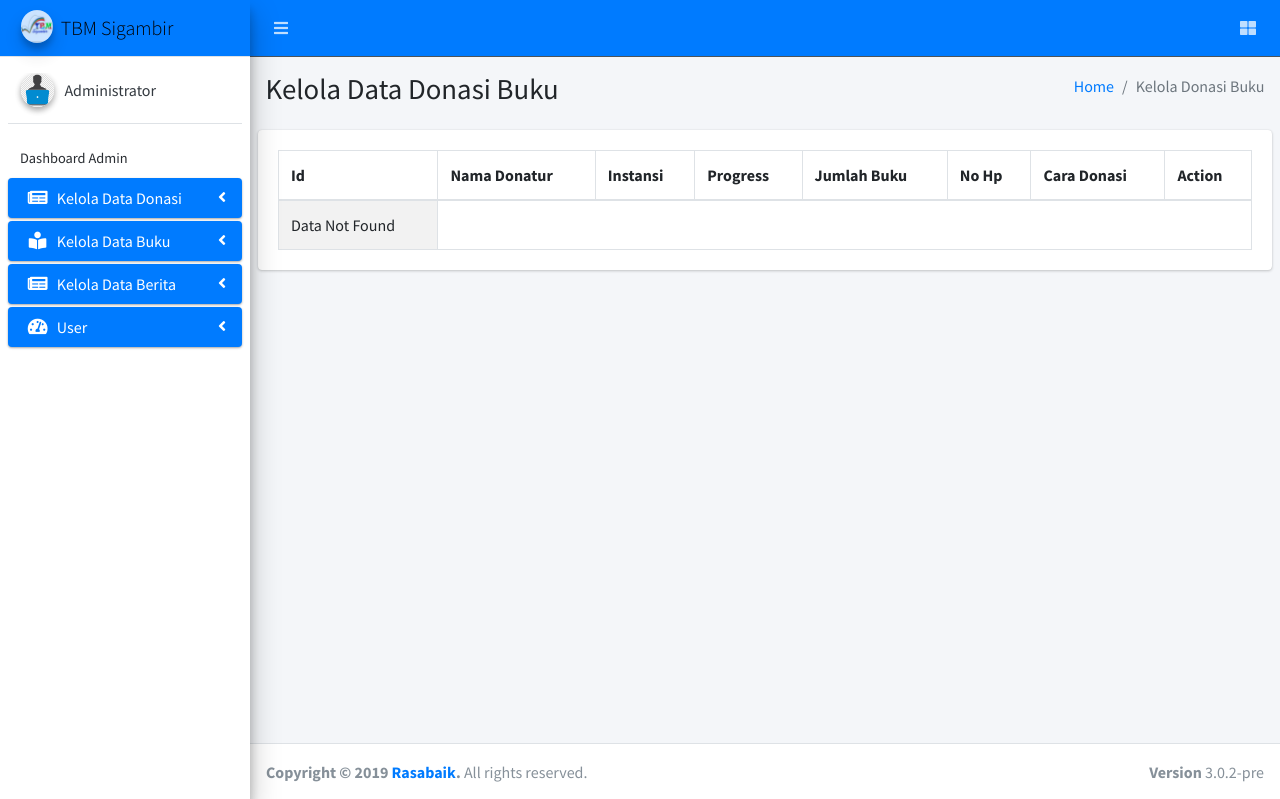
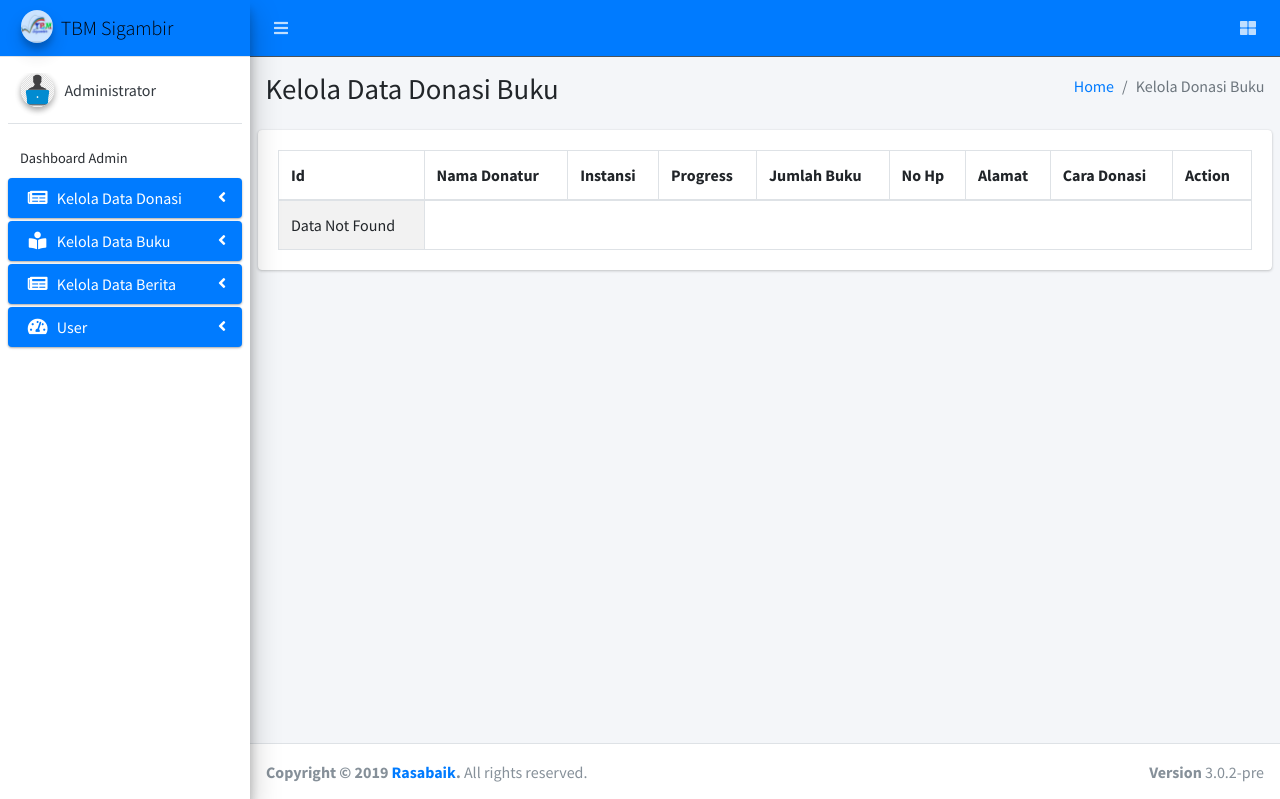
Before and after one commit to adhanchaniago/book_collect_ci, a CodeIgniter app: page /book_collect_ci/index.php/admincontroller/donasi_buku in a window 1280 px wide. Shown: the top 799 px of the page. Run offline with CodeIgniter, Linux system fonts and the light colour scheme; the visitor is signed in with stand-in values (Sample User, id 1); data that the repository does not hold is empty; some libraries are stand-ins or nearby versions.

Commit message:
add alamat

```diff
--- a/application/models/Donasi_model.php
+++ b/application/models/Donasi_model.php
@@ -29,7 +29,8 @@ FROM `donasi_non_buku` JOIN `anggota` ON `anggota`.`id_anggota` = `donasi_non_bu
 
     function list_donasi_buku_with_anggota(){
         $sql = "SELECT `donasi_buku`.`id`, `donasi_buku`.`nama_donatur`, `donasi_buku`.`jumlah_buku`,
-`donasi_buku`.`progress`, `donasi_buku`.`cara_donasi`, `donasi_buku`.`instansi`, `donasi_buku`.`no_hp`, `anggota`.`nama`
+`donasi_buku`.`progress`, `donasi_buku`.`cara_donasi`, `donasi_buku`.`instansi`, `donasi_buku`.`no_hp`,
+`donasi_buku`.`alamat_rumah`, `anggota`.`nama`
 FROM `donasi_buku` JOIN `anggota` ON `anggota`.`id_anggota` = `donasi_buku`.`id_user`";
         $query = $this->db->query($sql);
         return $query->result_array();
--- a/application/views/pages/kelola_donasi_buku.php
+++ b/application/views/pages/kelola_donasi_buku.php
@@ -33,6 +33,7 @@
                                 <th>Progress</th>
                                 <th>Jumlah Buku</th>
                                 <th>No Hp</th>
+                                <th>Alamat</th>
                                 <th>Cara Donasi</th>
                                 <th>Action</th>
                             </tr>
@@ -57,6 +58,7 @@
                                         "><?php echo $list_donasi['progress'] ?></span></td>
                                         <td><?php echo $list_donasi['jumlah_buku'] ?></td>
                                         <td><?php echo $list_donasi['no_hp'] ?></td>
+                                        <td><?php echo $list_donasi['alamat_rumah'] ?></td>
                                         <td><?php echo $list_donasi['cara_donasi'] ?></td>
                                         <td><a
                                                     href="javascript:;"
```
